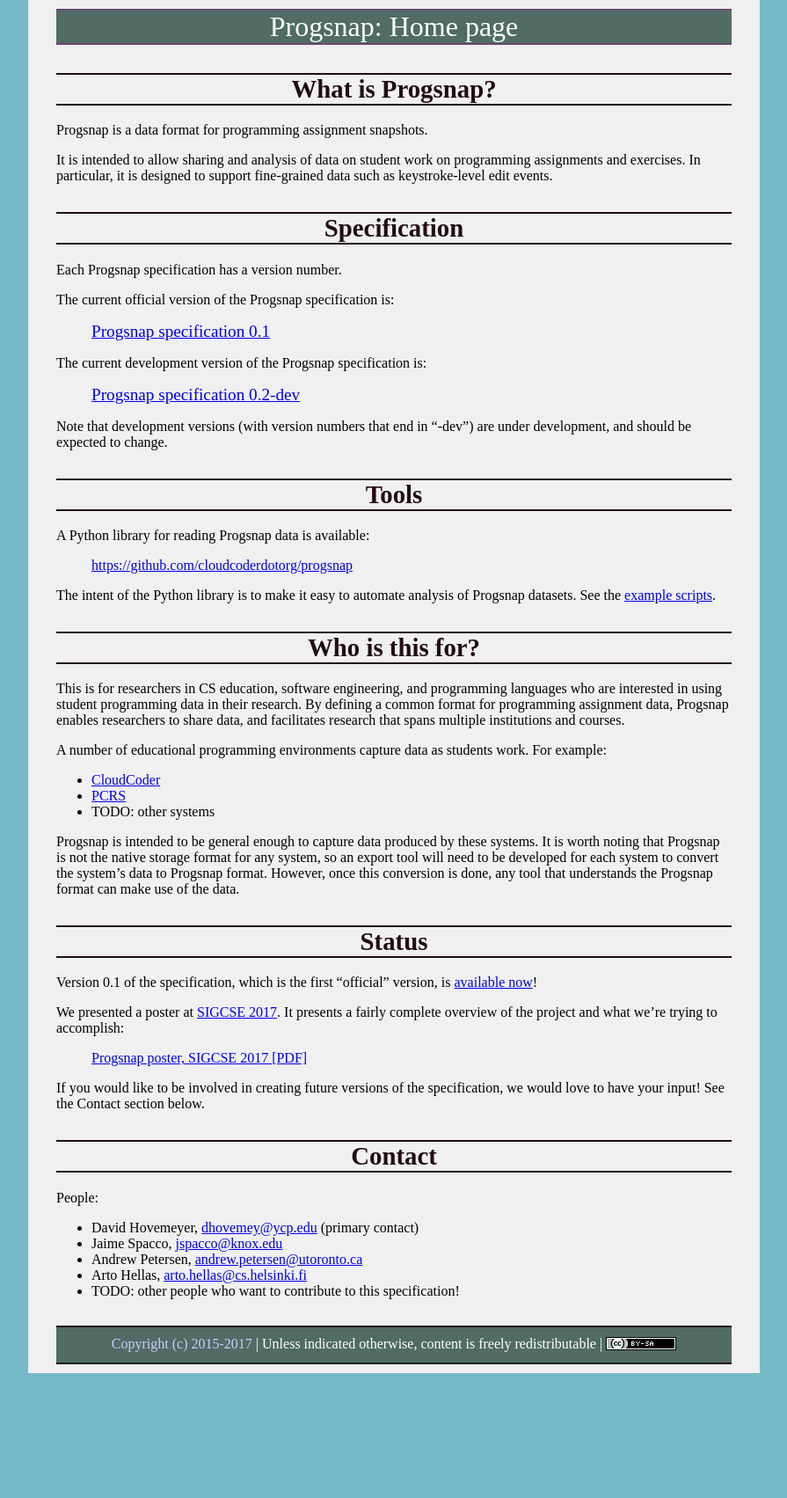
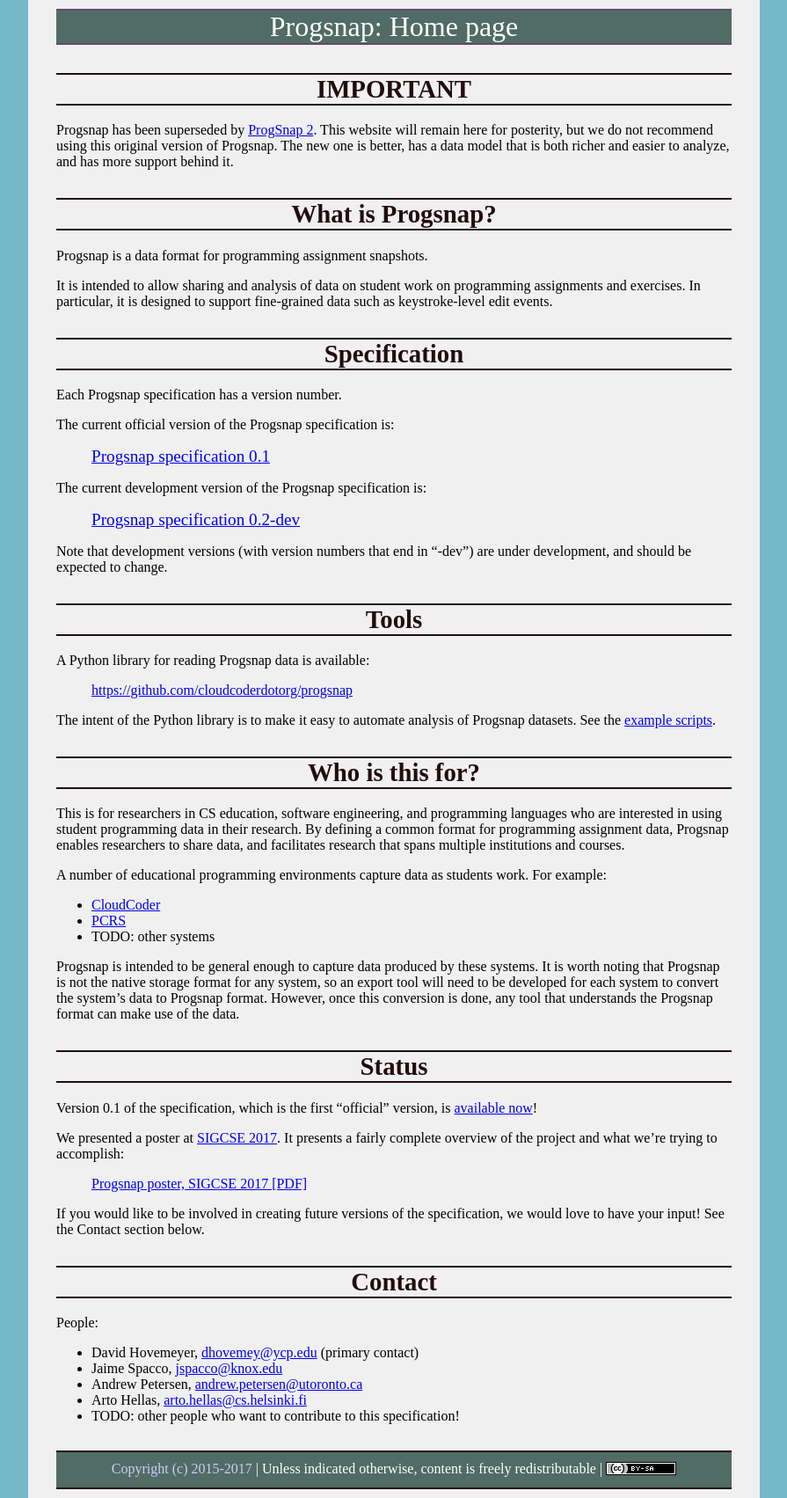
Before and after one commit to cloudcoderdotorg/progsnap-spec, a Jekyll site: the page built from index.md, in a window 1280 px wide. Shown: the whole page at 88% size, without its empty margins (192-1087 px from the left). Built offline with Jekyll 4.4.1, drawn with Linux system fonts in a browser that asks for light colours; before the commit the page ends 1561 px from its top, so only the background shows below that.

Commit message:
link to ProgSnap 2 website

```diff
--- a/index.md
+++ b/index.md
@@ -2,6 +2,10 @@
 layout: default
 title: "Home page"
 ---
+
+# IMPORTANT
+
+Progsnap has been superseded by [ProgSnap 2](https://cssplice.github.io/progsnap2).  This website will remain here for posterity, but we do not recommend using this original version of Progsnap.  The new one is better, has a data model that is both richer and easier to analyze, and has more support behind it.
 
 # What is Progsnap?
 
```
